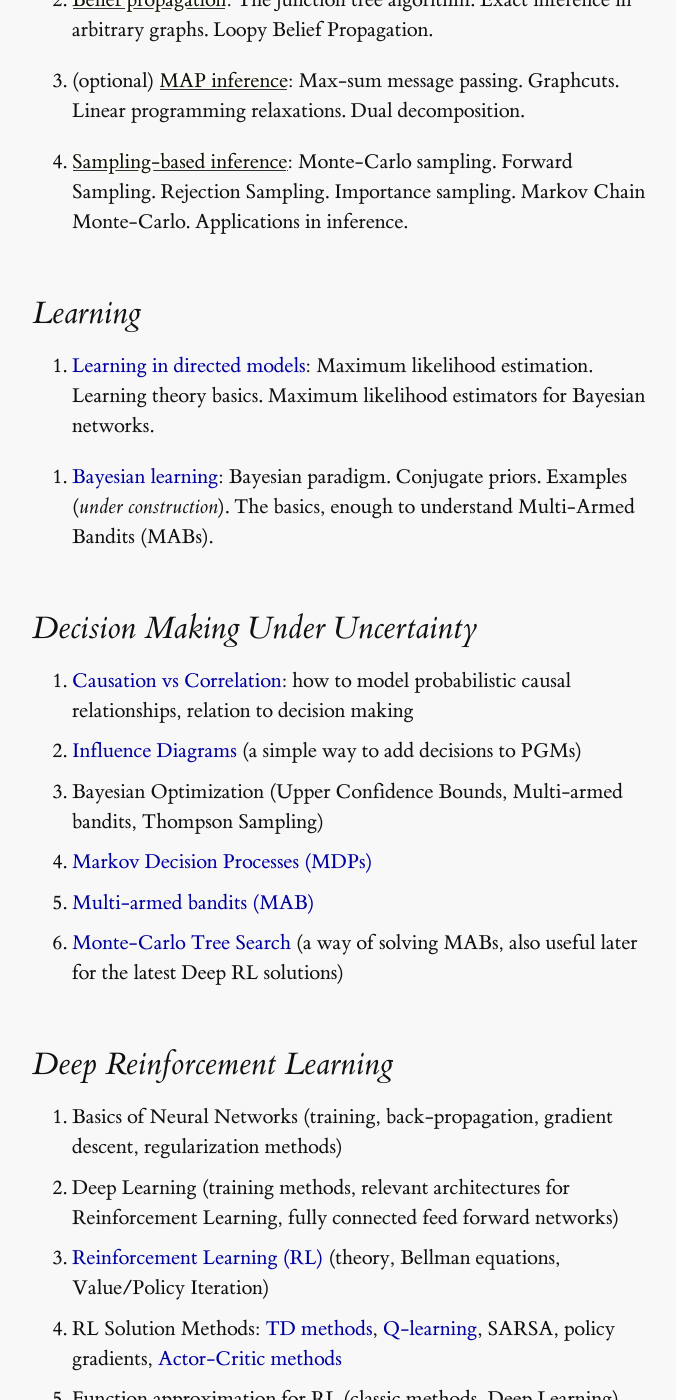
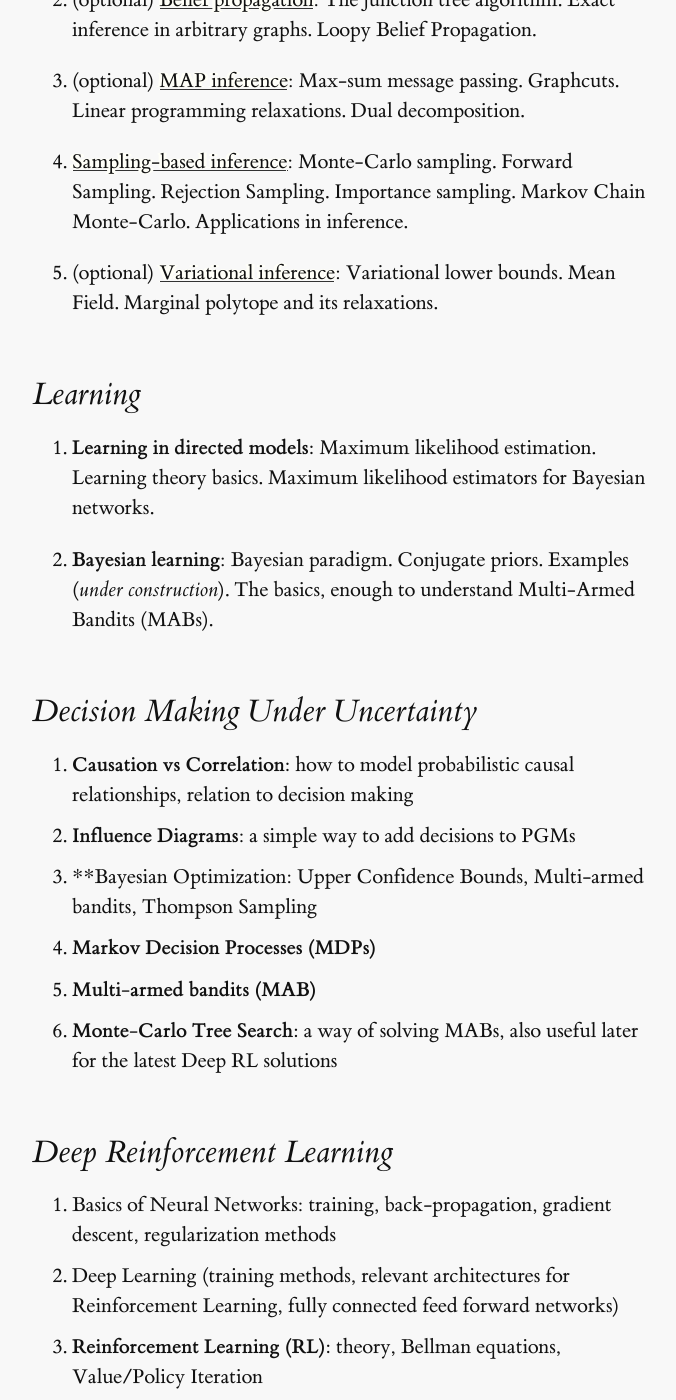
Before and after one commit to compthinking/RLCourseNotes, a Jekyll site: the page built from index.md, in a window 1280 px wide and 1400 px high, scrolled down 2174 px. Shown: the whole window, without its empty margins (128-804 px from the left). Built offline with Jekyll 4.4.1, drawn with Linux system fonts in a browser that asks for light colours; some of the changed lines change nothing that is shown.

Commit message:
updated index page

```diff
--- a/index.md
+++ b/index.md
@@ -8,8 +8,6 @@ title: Contents
 You can find other relevant resources for our course on the [Resources Gingko Page](https://gingkoapp.com/4yf7qa). This list be update as needed throughout the course.
 <br><br>
 Finally, these notes are still **under construction**! Although we have written up a lot of the material, you will probably find several and errors. If you do, please let us know." %} provide a resource for an introductory course on probabilistic reasoning and decision making.
-
-<!--You too may help make these notes better by submitting your improvements to us via [GitHub](https://github.com/ermongroup/cs228-notes).-->
 
 The field of *Artificial Intelligence* intersects many areas of knowledge which engineers can utilize for building robust, dynamic systems in a world filled with large amounts of data yet also containing uncertainty and hidden information.
 In this course we focus from the ground up on the concepts and skills needed to build systems that can reason, learn and make decisions using probabilistic reasoning.
@@ -33,79 +31,46 @@ More practical applications of these methods are used regularly in areas such as
 2. [Review of probability theory](preliminaries/probabilityreview): Probability distributions. Conditional probability. Random variables (*under construction*).
 
 3. [Examples of real-world applications](preliminaries/applications): Image denoising. RNA structure prediction. Syntactic analysis of sentences. Optical character recognition (*under construction*).
-<!-- TODO remove or update these applications if they don't fit -->
 
 ## Representation
 
 1. [Bayesian networks](representation/directed/): Definitions. Representations via directed graphs. Independencies in directed models.
 
-2. [Markov random fields](representation/undirected/): Undirected vs directed models. Independencies in undirected models. Conditional random fields.
+2. *(NEW)* [Markov random fields](representation/undirected/): Undirected vs directed models. Independencies in undirected models. Conditional random fields.
 
 1. [PGM Examples](representation/examples/)
 
 
 ## Inference
 
-1. [Variable elimination](inference/ve/) The inference problem. Variable elimination. Complexity of inference.
+1. *(NEW)* [Variable elimination](inference/ve/) The inference problem. Variable elimination. Complexity of inference.
 
-2. [Belief propagation](inference/jt/): The junction tree algorithm. Exact inference in arbitrary graphs. Loopy Belief Propagation.
+2. (optional) [Belief propagation](inference/jt/): The junction tree algorithm. Exact inference in arbitrary graphs. Loopy Belief Propagation.
 
-3. (optional) [MAP inference](inference/map/): Max-sum message passing. Graphcuts. Linear programming relaxations. Dual decomposition. <!-- TODO TODO: shorten this, no need to go into so much detail -->
+3. (optional) [MAP inference](inference/map/): Max-sum message passing. Graphcuts. Linear programming relaxations. Dual decomposition.
 
 4. [Sampling-based inference](inference/sampling/): Monte-Carlo sampling. Forward Sampling. Rejection Sampling. Importance sampling. Markov Chain Monte-Carlo. Applications in inference.
 
-<!--5. [Variational inference](inference/variational/): Variational lower bounds. Mean Field. Marginal polytope and its relaxations.-->
-<!-- TODO  Make a main notes file with all notes, from current course or others for students to peruse -->
+5. (optional) [Variational inference](inference/variational/): Variational lower bounds. Mean Field. Marginal polytope and its relaxations.
 
 ## Learning
 
-1. [Learning in directed models](learning/directed/): Maximum likelihood estimation. Learning theory basics. Maximum likelihood estimators for Bayesian networks.
+1. **Learning in directed models:** Maximum likelihood estimation. Learning theory basics. Maximum likelihood estimators for Bayesian networks.
 
-<!-- 2. [Learning in undirected models](learning/undirected/): Exponential families. Maximum likelihood estimation with gradient descent. Learning in CRFs -->
-
-<!-- 3. [Learning in latent variable models](learning/latent/): Latent variable models. Gaussian mixture models. Expectation maximization.-->
-
-4. [Bayesian learning](learning/bayesian/): Bayesian paradigm. Conjugate priors. Examples (*under construction*). The basics, enough to understand Multi-Armed Bandits (MABs). <!-- TODO update this description, how is this different from Bayesian Optimziation? -->
-
-<!-- 5. [Structure learning](learning/structure/): Chow-Liu algorithm. Akaike information criterion. Bayesian information criterion. Bayesian structure learning (*under construction*).-->
+4. **Bayesian learning**: Bayesian paradigm. Conjugate priors. Examples (*under construction*). The basics, enough to understand Multi-Armed Bandits (MABs).
 
 ## Decision Making Under Uncertainty
-1. [Causation vs Correlation](causality/): how to model probabilistic causal relationships, relation to decision making  <!-- TODO make causation part short -->
-1. [Influence Diagrams](decision/InfluenceDiagrams) (a simple way to add decisions to PGMs) <!-- TODO brief influence diagram notes -->
-1. Bayesian Optimization (Upper Confidence Bounds, Multi-armed bandits, Thompson Sampling) <!-- TODO write UCB, MAB notes, use the bayes hackers book -->
-1. [Markov Decision Processes (MDPs)](decision/MarkovDecisionProccesses) <!-- TODO MDP notes -->
-<!-- TODO  where does MDP come, before or after IDs and MABs, after? -->
-1. [Multi-armed bandits (MAB)](decision/MultiArmedBandits) <!-- TODO MAB notes -->
-1. [Monte-Carlo Tree Search](decision/MCTS) (a way of solving MABs, also useful later for the latest Deep RL solutions) <!-- TODO MCTS notes -->
+1. **Causation vs Correlation:** how to model probabilistic causal relationships, relation to decision making
+1. **Influence Diagrams**: a simple way to add decisions to PGMs
+1. **Bayesian Optimization: Upper Confidence Bounds, Multi-armed bandits, Thompson Sampling
+1. **Markov Decision Processes (MDPs)**
+1. **Multi-armed bandits (MAB)**
+1. **Monte-Carlo Tree Search:** a way of solving MABs, also useful later for the latest Deep RL solutions
 
 ## Deep Reinforcement Learning
-1. Basics of Neural Networks (training, back-propagation, gradient descent, regularization methods)
+1. Basics of Neural Networks: training, back-propagation, gradient descent, regularization methods
 1. Deep Learning (training methods, relevant architectures for Reinforcement Learning, fully connected feed forward networks)
-1. [Reinforcement Learning (RL)](reinforcementlearning/introduction) (theory, Bellman equations, Value/Policy Iteration)
+1. **Reinforcement Learning (RL):** theory, Bellman equations, Value/Policy Iteration
 1. RL Solution Methods: [TD methods](reinforcementlearning/tdlearning), [Q-learning](reinforcementlearning/qlearning), SARSA, policy gradients, [Actor-Critic methods](reinforcementlearning/actorcritic)
 1. Function approximation for RL (classic methods, Deep Learning)
 1. Deep RL : Deep Q- Networks (DQN), A3C, A2C, …
-
-
-
-<!--1. [The variational autoencoder](extras/vae): Deep generative models. The reparametrization trick. Learning latent visual representations.-->
-
-<!--2. [List of further readings](extras/readings): Structured support vector machines. Bayesian non-parametrics.-->
-
-<!--
-# Actual Course Outline
-1. Motivation and Context: Importance of reasoning and decision making about uncertainty
-1. Probabilistic Modelling (Bayesian vs Frequentist approaches, conditional probability rules, Bayes rule, expectation, variance, etc.)
-1. Methods of approximate inference: marginal, Maximum a posteriori (MAP), Monte-Carlo Markov Chain (MCMC) estimation
-1. Identifying generalization error, risk, regret (TODO drop this error risk part?)
-1. Probabilistic Graphical Models (PGMs) (Bayesian Networks, Markov Random Fields, Conditional Random Fields)
-1. Probabilistic programming as an alternative approach to PGMs
-1. Causation vs Correlation: how to model probabilistic causal relationships, relation to decision making
-1. Bayesian Optimization (Upper Confidence Bounds, Multi-armed bandits, Thompson Sampling) ( TODO can we just do MAB here? leave UCB and Thompson for later? )
-1. Decision making under uncertainty: Markov Decision Processes (MDPs), Influence Diagrams, Multi-armed bandits (MAB), Monte-Carlo Tree Search ( TODO move MCTS later? )
-1. Basics of Neural Networks (training, back-propagation, gradient descent, regularization methods)
-1. Deep Learning (training methods, relevant architectures for Reinforcement Learning, fully connected feed forward networks)
-1. Reinforcement Learning (RL) (theory, Bellman equations, Value/Policy Iteration, TD methods, Q-learning, SARSA, policy gradients, actor-critic methods)
-1. Function approximation for RL (classic methods, Deep Learning)
-1. Deep RL : Deep Q- Networks (DQN), A3C, A2C, …
--->
```
